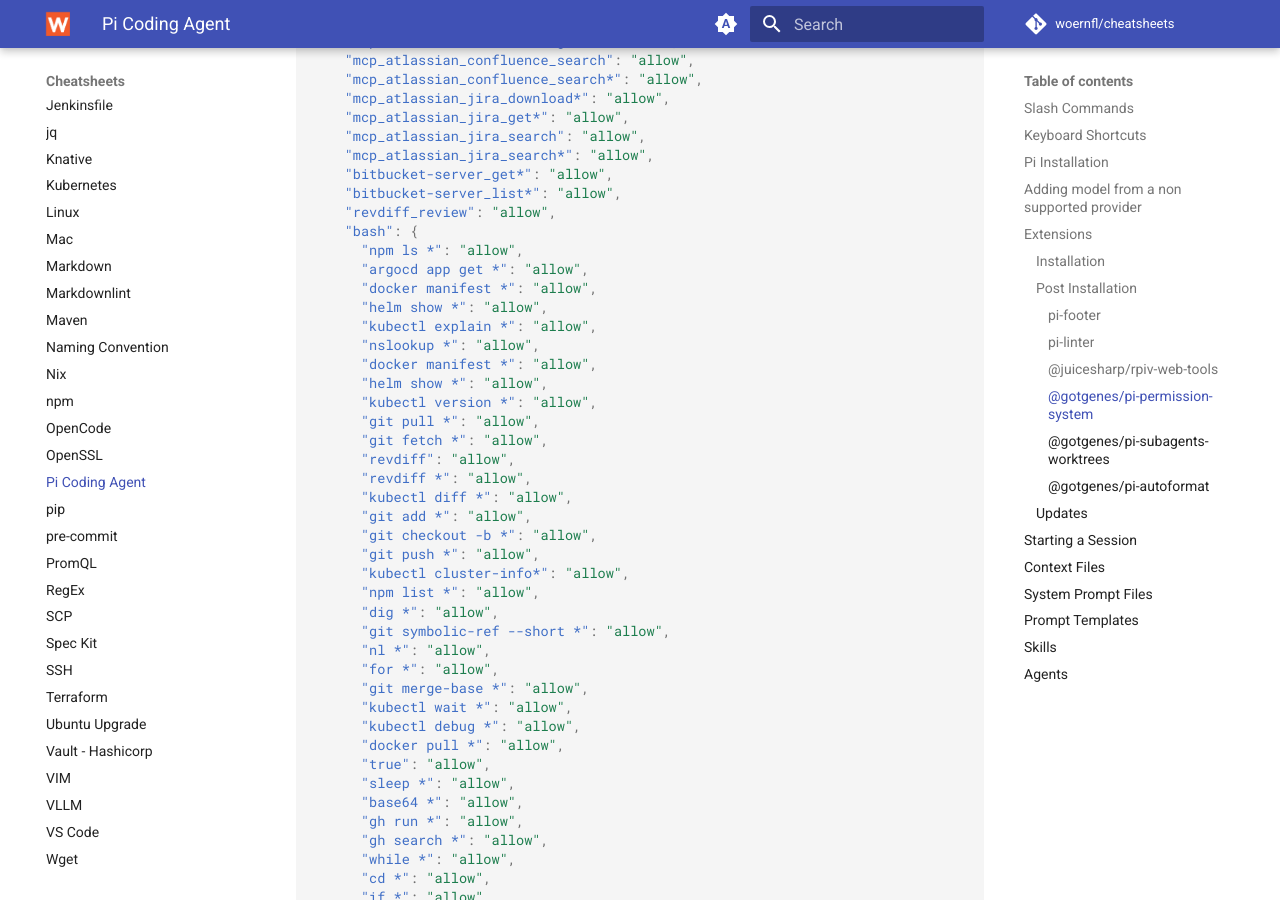
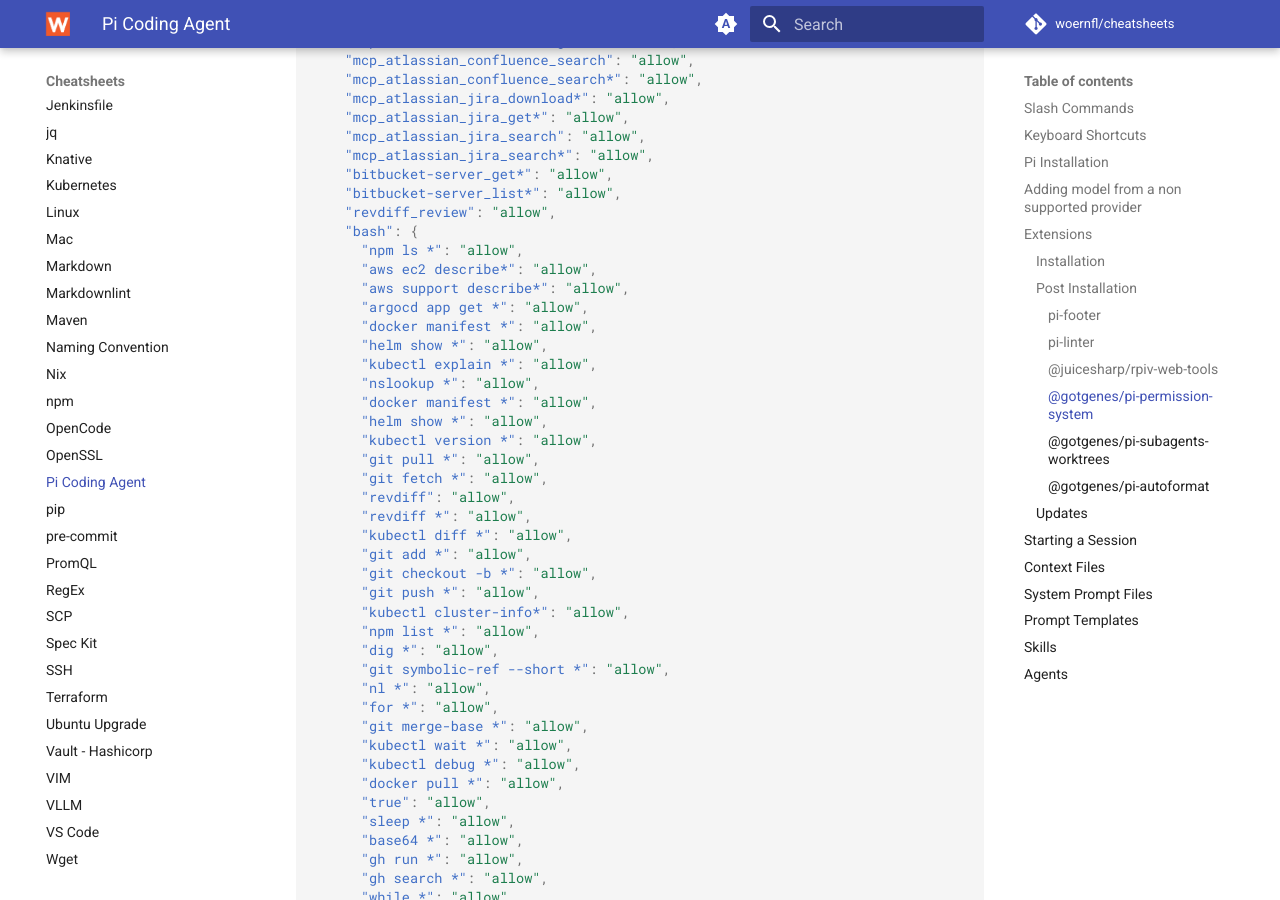
Before and after one commit to woernfl/cheatsheets, an MkDocs documentation site: the page built from docs/pi.md, in a window 1280 px wide and 900 px high, scrolled down 8675 px. Built offline with MkDocs 1.6.1 and Material for MkDocs 9.7.7, drawn with Linux system fonts in a browser that asks for light colours; comment, search, counter and statistics services are not loaded.

Commit message:
Update pi.md (#533)

```diff
--- a/docs/pi.md
+++ b/docs/pi.md
@@ -417,6 +417,8 @@ File to modify: `~/.pi/agent/extensions/pi-permission-system/config.json`:
     "revdiff_review": "allow",
     "bash": {
       "npm ls *": "allow",
+      "aws ec2 describe*": "allow",
+      "aws support describe*": "allow",
       "argocd app get *": "allow",
       "docker manifest *": "allow",
       "helm show *": "allow",
```
